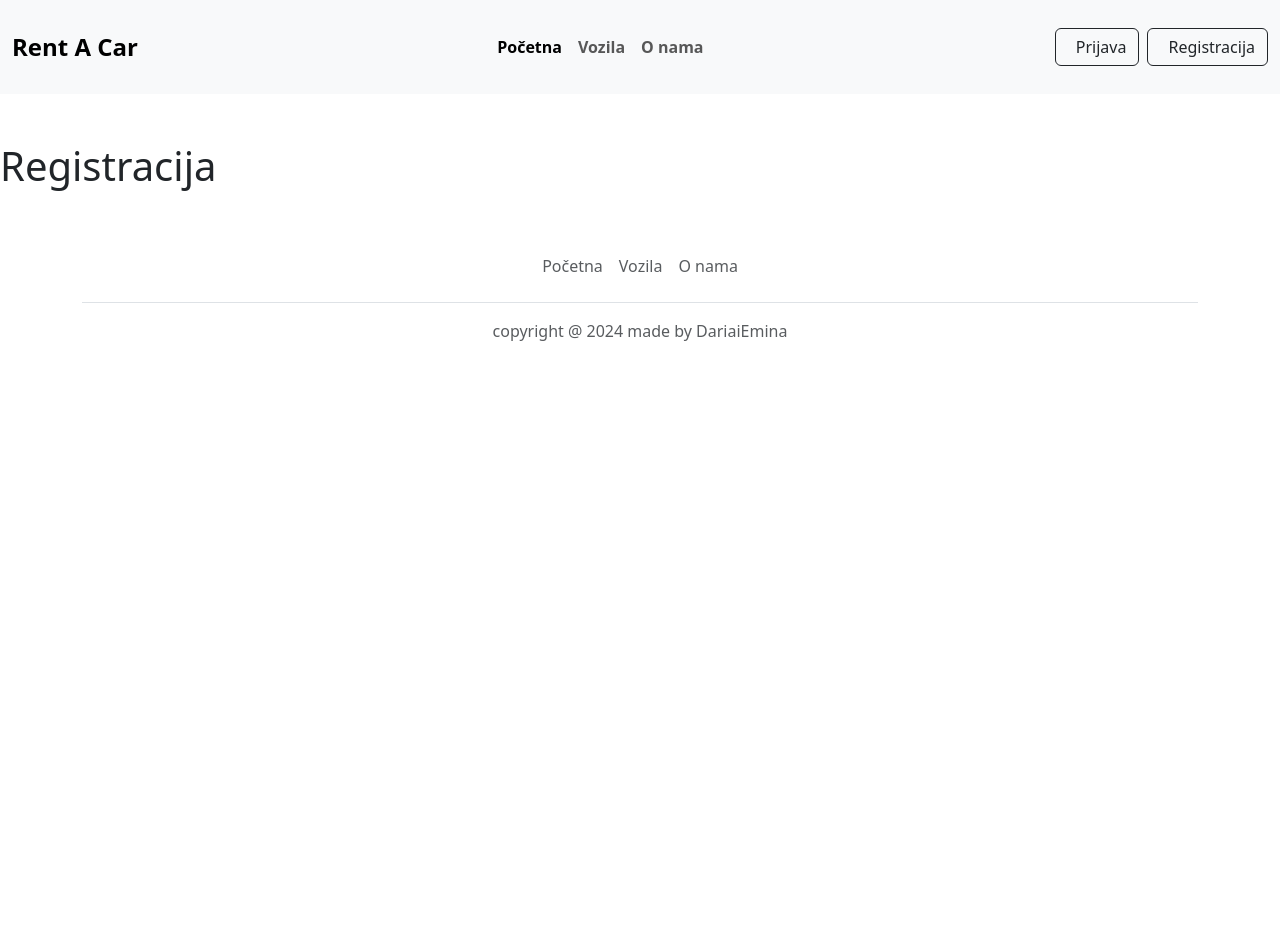
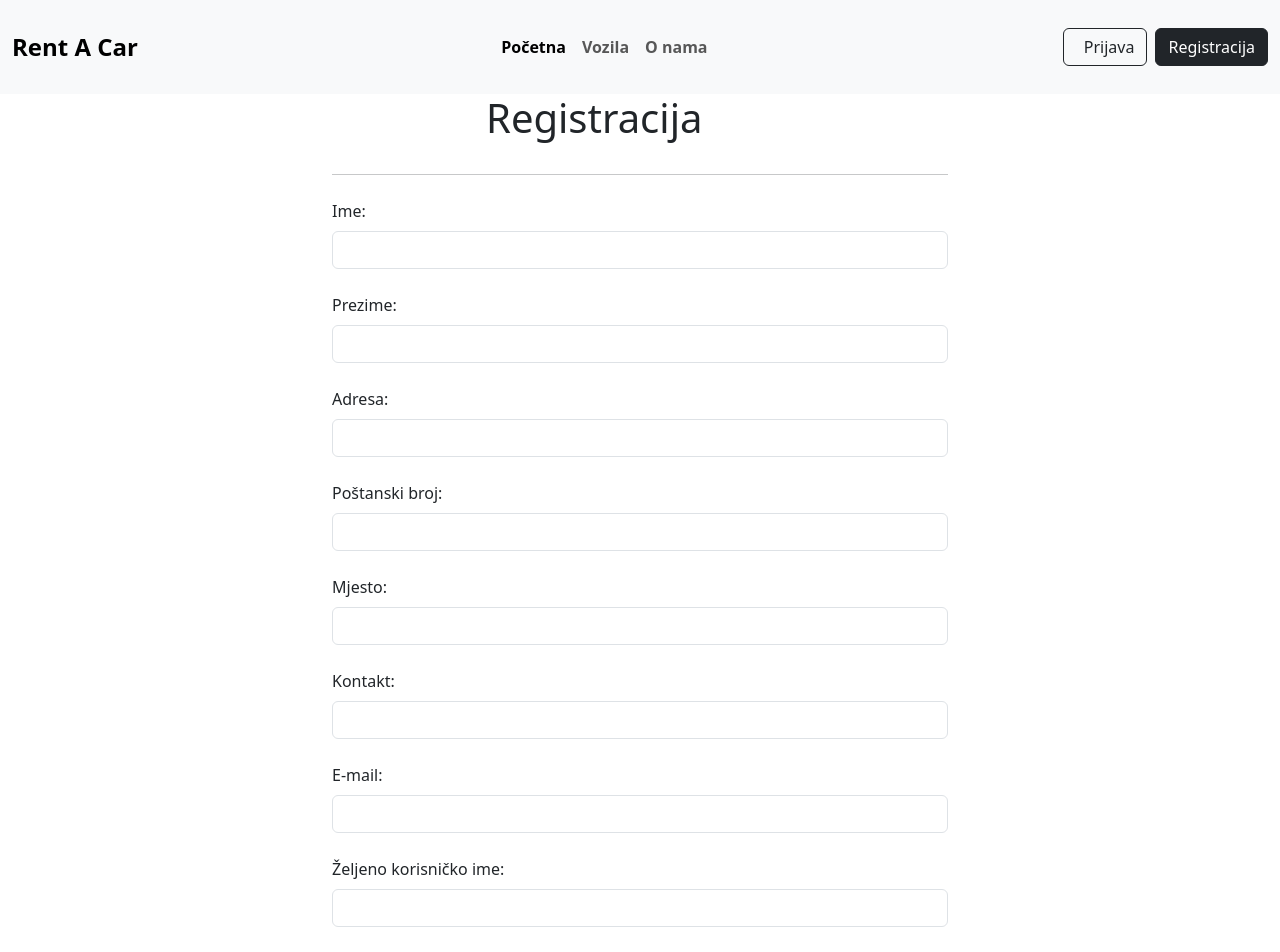
Before and after one commit to E-Begich/Programsko, a React (Create React App) app in the folder rentacar/: page /registracija in a window 1280 px wide. Shown: the top 952 px of the page. Before the commit the page ends 800 px from the top, so only its background shows below. Built offline with nearby package versions, Linux system fonts and the light colour scheme.

Commit message:
dodana registracija-add u tablicu Klijent_profil

```diff
--- a/rentacar/src/components/Header.jsx
+++ b/rentacar/src/components/Header.jsx
@@ -2,6 +2,7 @@ import React from 'react';
 import { NavLink } from 'react-router-dom';
 import Login from './buttons/Login';
 import { Signup } from './buttons/Signup';
+import Registracija from '../pages/Registracija';
 
 const Header = () => {
   return (
--- a/rentacar/src/components/buttons/Login.jsx
+++ b/rentacar/src/components/buttons/Login.jsx
@@ -8,41 +8,6 @@ const Login = () => {
      <i className="fa fa-sign-in me-2"></i>Prijava
  </button>
 
- {/* <!-- Modal --> */}
- <div className="modal fade" id="loginModal" tabIndex="-1" aria-labelledby="exampleModalLabel" aria-hidden="true">
-     <div className="modal-dialog">
-         <div className="modal-content">
-             <div className="modal-header">
-                 <h1 className="modal-title fs-5 " id="exampleModalLabel"> Login</h1>
-                 <button type="button" className="btn-close" data-bs-dismiss="modal" aria-label="Close"></button>
-             </div>
-             <div className="modal-body">
-                 <button className="btn btn-outline-dark w-100 mb-4">
-                     <span className="fa fa-google me-2" ></span>Sign in with Google
-                 </button>
-                 <button className="btn btn-outline-dark w-100 mb-2">
-                     <span className="fa fa-facebook me-2" ></span>Sign in with Facebook
-                 </button>
-                 <form>
-                     <div className="mb-3">
-                         <label htmlFor="exampleInputEmail1" className="form-label">Email address</label>
-                         <input type="email" className="form-control" id="exampleInputEmail1" aria-describedby="emailHelp" />
-                     </div>
-                     <div className="mb-3">
-                         <label htmlFor="exampleInputPassword1" className="form-label">Password</label>
-                         <input type="password" className="form-control" id="exampleInputPassword1" />
-                     </div>
-                     <div className="mb-3 form-check">
-                         <input type="checkbox" className="form-check-input" id="exampleCheck1" />
-                         <label className="form-check-label" htmlFor="exampleCheck1">Check me out</label>
-                     </div>
-                     <button type="submit" className="btn btn-outline-dark w-100 mb-5">Submit</button>
-                 </form>
-             </div>
-
-         </div>
-     </div>
- </div>
  </>
   )
 }
--- a/rentacar/src/components/buttons/Signup.jsx
+++ b/rentacar/src/components/buttons/Signup.jsx
@@ -1,52 +1,10 @@
-import React from 'react'
+import React from 'react';
+import { NavLink } from 'react-router-dom';
 
 export const Signup = () => {
   return (
     <>
-    {/* <!-- Button trigger modal --> 18:45*/}
-    <button type="button" className="btn btn-outline-dark ms-2" data-bs-toggle="modal" data-bs-target="#signupModal">
-        <i className="fa fa-user-plus me-2"></i>Registracija
-    </button>
-
-    {/* <!-- Modal --> */}
-    <div className="modal fade" id="signupModal" tabIndex="-1" aria-labelledby="exampleModalLabel" aria-hidden="true">
-        <div className="modal-dialog">
-            <div className="modal-content">
-                <div className="modal-header">
-                    <h1 className="modal-title fs-5 " id="exampleModalLabel"> Prijava</h1>
-                    <button type="button" className="btn-close" data-bs-dismiss="modal" aria-label="Close"></button>
-                </div>
-                <div className="modal-body">
-                    <button className="btn btn-outline-dark w-100 mb-4">
-                        <span className="fa fa-google me-2" ></span>Sign up with Google
-                    </button>
-                    <button className="btn btn-outline-dark w-100 mb-2">
-                        <span className="fa fa-facebook me-2" ></span>Sign up with Facebook
-                    </button>
-                    <form>
-                        <div className="mb-3">
-                            <label htmlFor="exampleInput" className="form-label">Username</label>
-                            <input type="text" className="form-control" id="exampleInput" />
-                        </div>
-                        <div className="mb-3">
-                            <label htmlFor="exampleInputEmail2" className="form-label">Email address</label>
-                            <input type="email" className="form-control" id="exampleInputEmail2" aria-describedby="emailHelp" />
-                        </div>
-                        <div className="mb-3">
-                            <label htmlFor="exampleInputPassword2" className="form-label">Password</label>
-                            <input type="password" className="form-control" id="exampleInputPassword2" />
-                        </div>
-                        <div className="mb-3 form-check">
-                            <input type="checkbox" className="form-check-input" id="exampleCheck2" />
-                            <label className="form-check-label" htmlFor="exampleCheck2">Check me out</label>
-                        </div>
-                        <button type="submit" className="btn btn-outline-dark w-100 mb-5">Register</button>
-                    </form>
-                </div>
-
-            </div>
-        </div>
-    </div>
+    <NavLink to={`/registracija`} className="btn btn-outline-dark ms-2" data-bs-toggle="modal" data-bs-target="#loginModal"> Registracija</NavLink>
     </>
   )
 }
--- a/rentacar/src/pages/Registracija.jsx
+++ b/rentacar/src/pages/Registracija.jsx
@@ -1,10 +1,123 @@
-import React from "react";
+import React, { useState } from "react";
+import { Button, Form } from "react-bootstrap";
+import { Container } from "react-bootstrap";
+import axios from "axios";
 
-function Registracija(){
-    return(
-        <div>
-            <h1 className='mt-5'>Registracija</h1>
-        </div>
+const Registracija = () => {
+    const [ime, setIme] = useState('');
+    const [prezime, setPrezime] = useState('');
+    const [adresa, setAdresa] = useState('');
+    const [post_broj, setPost_broj] = useState('');
+    const [mjesto, setMjesto] = useState('');
+    const [kontakt, setKontakt] = useState('');
+    const [email, setEmail] = useState('');
+    const [kor_ime, setKor_ime] = useState('');
+    const [lozinka, setLozinka] = useState('');
+
+    const addKlijentProHandler = async () => {
+        const data = {
+            ime: ime,
+            prezime: prezime,
+            adresa: adresa,
+            post_broj: post_broj,
+            mjesto: mjesto,
+            kontakt: kontakt,
+            email: email,
+            kor_ime: kor_ime,
+            lozinka: lozinka
+        }
+        await axios.post('/api/aplikacija/addKlijentProfil', data)
+    }
+
+    return (
+        <>
+            <Container className="d-grid gap-2 col-6 mx-auto">
+                <h1 className="d-grid gap-2 col-6 mx-auto">Registracija</h1>
+                <hr />
+
+                <Form onSubmit={addKlijentProHandler}>
+                    <Form.Group className="mb3" controlId="ime">
+                        <Form.Label>Ime: </Form.Label>
+                        <Form.Control
+                            value={ime}
+                            onChange={(e) => setIme(e.target.value)}
+                            type="text " />
+                    </Form.Group>
+                    <br/>
+                    <Form.Group className="mb3" controlId="prezime">
+                        <Form.Label>Prezime: </Form.Label>
+                        <Form.Control
+                            value={prezime}
+                            onChange={(e) => setPrezime(e.target.value)}
+                            type="text " />
+                    </Form.Group>
+                    <br/>
+                    <Form.Group className="mb3" controlId="adresa">
+                        <Form.Label>Adresa: </Form.Label>
+                        <Form.Control
+                            value={adresa}
+                            onChange={(e) => setAdresa(e.target.value)}
+                            type="text " />
+                    </Form.Group>
+                    <br/>
+                    <Form.Group className="mb3" controlId="post_broj">
+                        <Form.Label>Poštanski broj: </Form.Label>
+                        <Form.Control
+                            value={post_broj}
+                            onChange={(e) => setPost_broj(e.target.value)}
+                            type="text " />
+                    </Form.Group>
+                    <br/>
+                    <Form.Group className="mb3" controlId="mjesto">
+                        <Form.Label>Mjesto: </Form.Label>
+                        <Form.Control
+                            value={mjesto}
+                            onChange={(e) => setMjesto(e.target.value)}
+                            type="text " />
+                    </Form.Group>
+                    <br/>
+                    <Form.Group className="mb3" controlId="kontakt">
+                        <Form.Label>Kontakt: </Form.Label>
+                        <Form.Control
+                            value={kontakt}
+                            onChange={(e) => setKontakt(e.target.value)}
+                            type="text " />
+                    </Form.Group>
+                    <br/>
+                    <Form.Group className="mb3" controlId="email">
+                        <Form.Label>E-mail: </Form.Label>
+                        <Form.Control
+                            value={email}
+                            onChange={(e) => setEmail(e.target.value)}
+                            type="text " />
+                    </Form.Group>
+                    <br/>
+                    <Form.Group className="mb3" controlId="kor_ime">
+                        <Form.Label>Željeno korisničko ime: </Form.Label>
+                        <Form.Control
+                            value={kor_ime}
+                            onChange={(e) => setKor_ime(e.target.value)}
+                            type="text " />
+                    </Form.Group>
+                    <br/>
+                    <Form.Group className="mb3" controlId="lozinka">
+                        <Form.Label>Lozinka: </Form.Label>
+                        <Form.Control
+                            value={lozinka}
+                            onChange={(e) => setLozinka(e.target.value)}
+                            type="password" />
+                    </Form.Group>
+                    <br/>
+                    <div class="d-grid gap-2 col-6 mx-auto">
+                    <Button variant="btn btn-primary" type="submit">
+                        Registriraj se
+                    </Button>
+                    </div>
+                </Form>
+            </Container>
+
+
+        </>
     )
 }
 export default Registracija;
```
Also changed, not shown: rentacar/src/pages/Vozilo/AddVozilo.jsx (added, +9 -0 lines).
